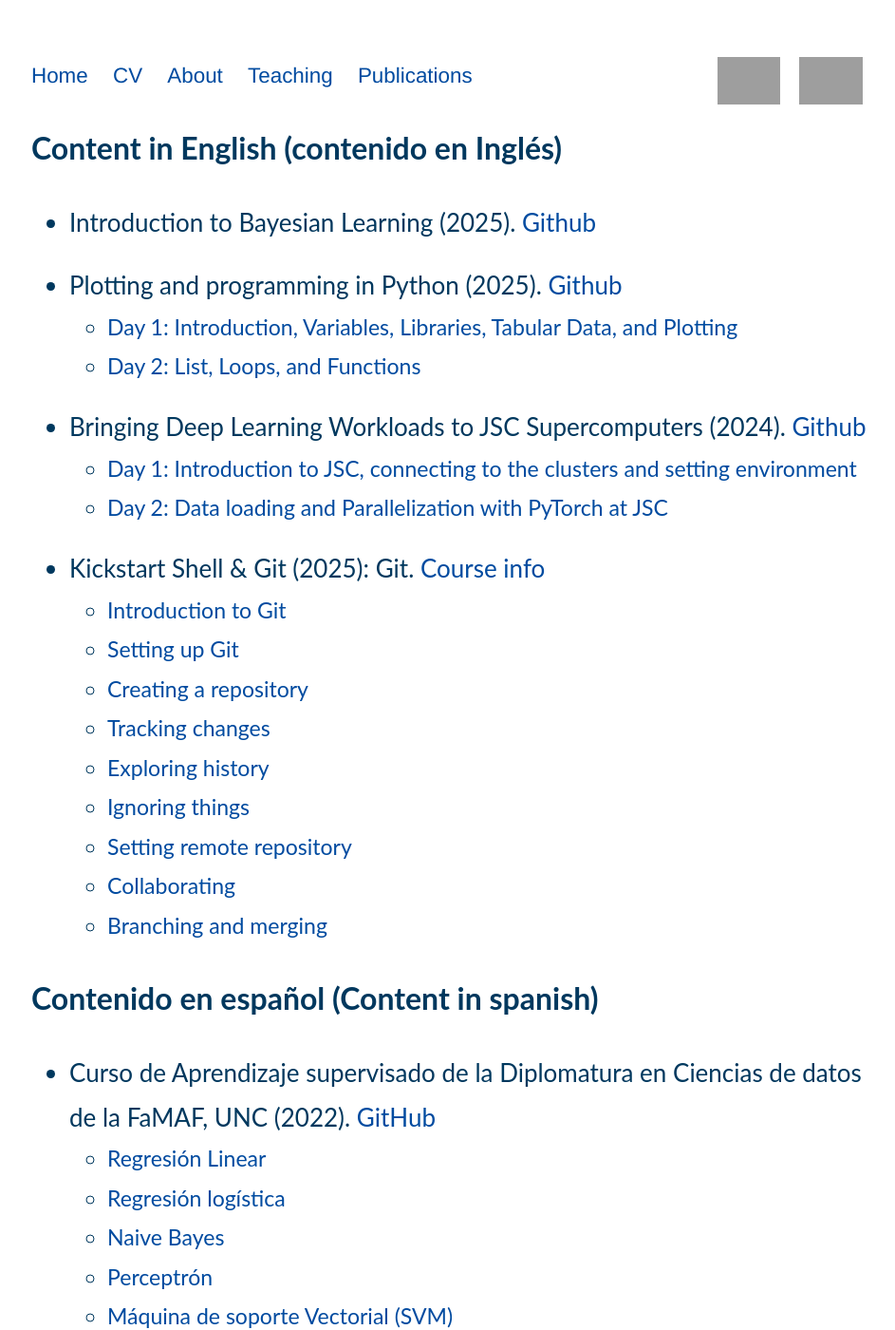
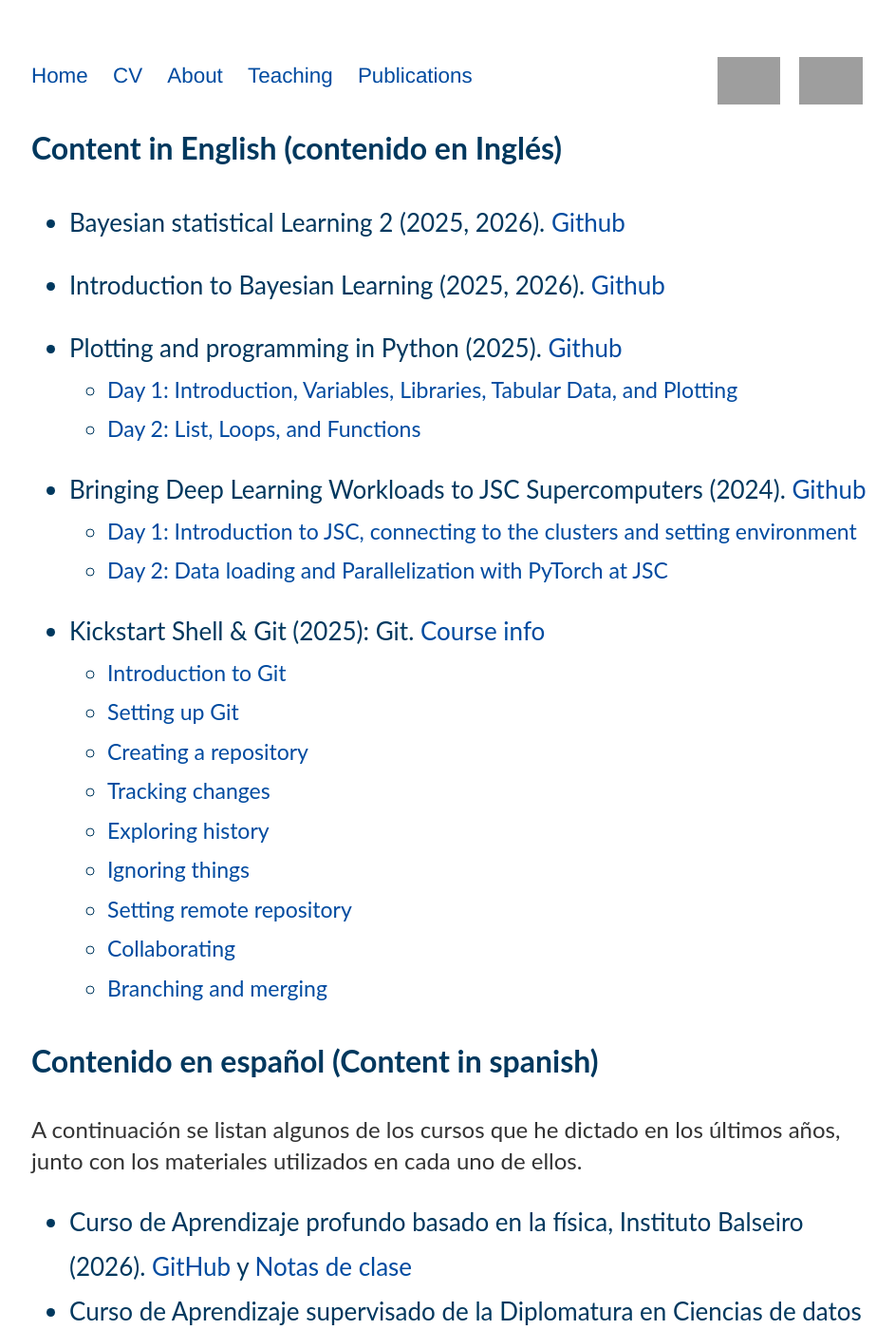
Before and after one commit to jorobledo/jorobledo.github.io, a Jekyll site: the page built from content/index.html, in a window 1280 px wide and 1400 px high. Shown: the whole window at 95% size, without its empty margins (159-1102 px from the left). Built offline with Jekyll 4.4.1, drawn with Linux system fonts in a browser that asks for light colours; grey boxes are pictures that could not be loaded.

Commit message:
add courses

```diff
--- a/content/index.html
+++ b/content/index.html
@@ -7,7 +7,11 @@ title: Teaching
     <h2>Content in English (contenido en Inglés)</h2>
 
     <ul>
-        <li style="font-size:26px"> Introduction to Bayesian Learning (2025). <a href="https://github.com/jorobledo/bayesian_learning_course"> Github</a></li>
+        <li style="font-size:26px"> Bayesian statistical Learning 2 (2025, 2026). <a href="https://github.com/jorobledo/bayesian_statistical_learning_2"> Github</a></li>
+    </ul>
+
+    <ul>
+        <li style="font-size:26px"> Introduction to Bayesian Learning (2025, 2026). <a href="https://github.com/jorobledo/bayesian_learning_course"> Github</a></li>
     </ul>
 
     <ul>
@@ -44,7 +48,9 @@ title: Teaching
 
     <h2>Contenido en español (Content in spanish)</h2>
     <p>
+        A continuación se listan algunos de los cursos que he dictado en los últimos años, junto con los materiales utilizados en cada uno de ellos.
     <ul>
+        <li style="font-size:26px"> Curso de Aprendizaje profundo basado en la física, Instituto Balseiro (2026). <a href="https://github.com/jorobledo/apbf/tree/main"> GitHub </a></url> y <a href="https://jorobledo.github.io/apbf/intro.html"> Notas de clase </a> </li>
         <li style="font-size:26px"> Curso de Aprendizaje supervisado de la Diplomatura en Ciencias de datos de la FaMAF, UNC (2022). <a href="https://github.com/jorobledo/AprendizajeSupervisado/blob/0e4122bb3917fb364b3ae234ca90f6dc121f2464"> GitHub </a></url></li>
         <ul>
             <li><a href="https://nbviewer.org/github/jorobledo/AprendizajeSupervisado/blob/0e4122bb3917fb364b3ae234ca90f6dc121f2464/Te%C3%B3rico/demo_1_linear_regression.ipynb">Regresión Linear</a></li>
--- a/index.html
+++ b/index.html
@@ -11,11 +11,11 @@ title: Jose Robledo
 	</div>
 
 	<div>
-		<p>I'm an argentinean physicist who enjoys analyzing data and learning from them. </p>
+		<p>I'm an argentinean physicist who enjoys analyzing data and learning from them.  My main interest lies in the intersection of neutron science and artificial intelligence.</p>
 
-		<p> I am currently working as an artificial intelligence consultant in <a href="https://www.helmholtz.ai/applied-ai/ai-consultancy-teams/kesselheim-team/"> Stefan Kesselheim's Helmholtz AI consultant team</a>, located at the <a href="https://www.fz-juelich.de/en/ias/jsc">Jülich Supercomputing Centre</a>.</p>
+		<p> I work as a researcher for <a href="https://www.conicet.gov.ar/">CONICET</a> at the <a href="https://www.cnea.gov.ar/">Bariloche Atomic Centre</a>, where I conduct research merging the fields of neutron science with artificial intelligence. I'm also an artificial intelligence consultant in <a href="https://www.helmholtz.ai/applied-ai/ai-consultancy-teams/kesselheim-team/"> Stefan Kesselheim's Helmholtz AI consultant team</a>, located at the <a href="https://www.fz-juelich.de/en/ias/jsc">Jülich Supercomputing Centre</a>.</p>
 		<p> Previously,
-			I did a postdoc at the <a href="https://www.fz-juelich.de/en/jcns">Jülich centre for Neutron Science (JCNS-2)</a> institute of Forschungszentrum Jülich (FZJ), in Jülich, Germany. I was part of the <a href="https://gneus.eu/"> Global Neutron Scientists (GNeuS) </a>, a 2 year program co-financed by the Marie Skłodowska-Curie Actions.</p>
+			I was a postdoc at the <a href="https://www.fz-juelich.de/en/jcns">Jülich centre for Neutron Science (JCNS-2)</a> institute of Forschungszentrum Jülich (FZJ), in Jülich, Germany. I was part of the <a href="https://gneus.eu/"> Global Neutron Scientists (GNeuS) </a>, a 2 year program co-financed by the Marie Skłodowska-Curie Actions.</p>
 		<p>
 			<a href="/about">Read more about my life and career.</a>
 		</p>
```
